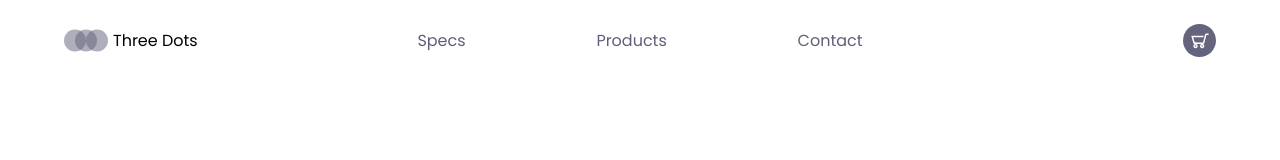
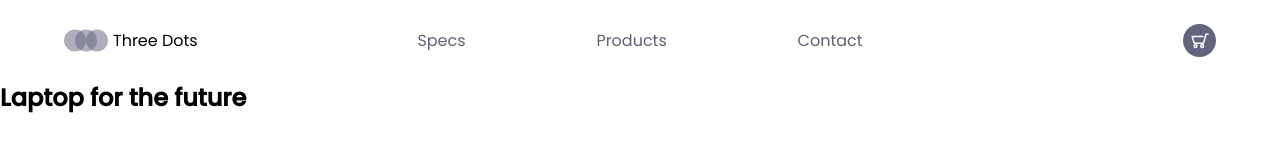
Before and after one commit to DevMonzer/laptop-ui, a plain HTML site: page index.html in a window 1280 px wide. Drawn offline with Linux system fonts and the light colour scheme.

Commit message:
added html

```diff
--- a/index.html
+++ b/index.html
@@ -32,7 +32,9 @@
 		<main>
 			<section class="presentation">
 				<div class="introduction">
-					<div class="intro-text"></div>
+					<div class="intro-text">
+						<h1>Laptop for the future</h1>
+					</div>
 				</div>
 			</section>
 		</main>
```
